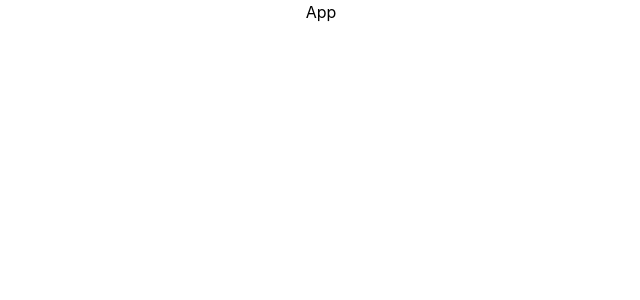
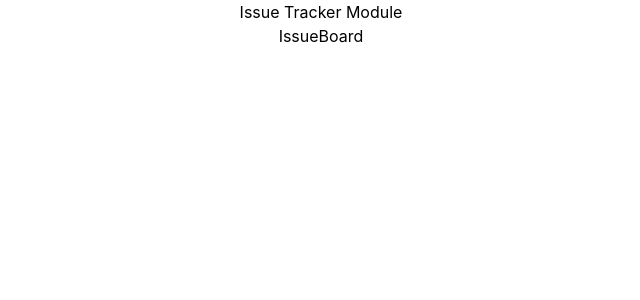
Before and after one commit to lisawagner/beautiful-dnd-issue-tracker, a React (Create React App) app: page / in a window 1280 px wide. Shown: the top 300 px of the page, without its empty margins (319-959 px from the left). Built offline with nearby package versions, Linux system fonts and the light colour scheme.

Commit message:
chore: add scaffold

```diff
--- a/src/App.js
+++ b/src/App.js
@@ -1,9 +1,11 @@
 import './App.css';
+import { IssueBoard } from './features/issues'
 
 function App() {
   return (
     <div className="App">
-      <h1>App</h1>
+      <h1>Issue Tracker Module</h1>
+      <IssueBoard />
     </div>
   );
 }
--- /dev/null
+++ b/src/features/issues/IssueBoard.js
@@ -0,0 +1,6 @@
+const IssueBoard = () => {
+  return (
+    <div>IssueBoard</div>
+  )
+}
+export default IssueBoard
--- /dev/null
+++ b/src/features/issues/index.js
@@ -0,0 +1,3 @@
+import IssueBoard from "./IssueBoard";
+
+export { IssueBoard }
```
